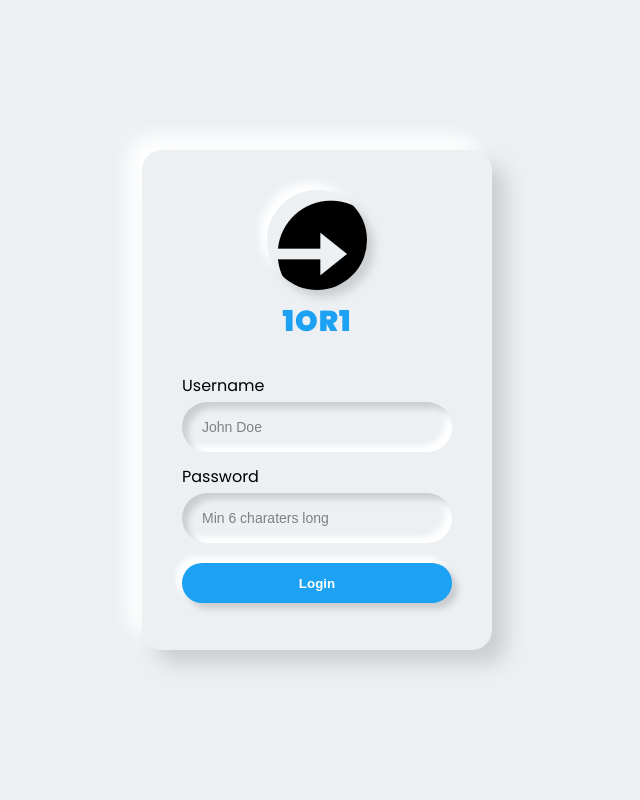
After one commit to uzbekcoder96/blog, a Django app: page /login/ in a window 1280 px wide. The commit adds this page. Shown: the whole page, without its empty margins (323-963 px from the left). Run offline with Django 4.2, Linux system fonts and the light colour scheme.

Commit message:
login html

```diff
--- a/blog/urls.py
+++ b/blog/urls.py
@@ -1,5 +1,5 @@
 from django.urls import path
-from .views import home_page_view, post_detail_view, all_post_view, about_view, contact_view
+from .views import home_page_view, post_detail_view, all_post_view, about_view, contact_view, register_view, login_view
 
 app_name = 'blog'
 
@@ -9,4 +9,7 @@ urlpatterns = [
     path('post/<int:id>', post_detail_view, name='post_detail'),
     path('about/', about_view, name='about'),
     path('contact/', contact_view, name='contact'),
+
+    path('register/', register_view, name='register'),
+    path('login/', login_view, name='login'),
 ]
--- a/blog/views.py
+++ b/blog/views.py
@@ -42,3 +42,15 @@ def contact_view(request):
 
     context = {}
     return render(request, 'contact.html', context)
+
+def register_view(request):
+
+    context = {}
+
+    return render(request, 'register.html', context)
+
+def login_view(request):
+
+    context = {}
+
+    return render(request, 'login.html', context)
--- /dev/null
+++ b/static/assets/css/register.css
@@ -0,0 +1,137 @@
+@import url('https://fonts.googleapis.com/css2?family=Poppins:wght@400;900&display=swap');
+
+body {
+  margin: 0;
+  width: 100vw;
+  height: 100vh;
+  background: #ecf0f3;
+  display: flex;
+  align-items: center;
+  text-align: center;
+  justify-content: center;
+  place-items: center;
+  overflow: hidden;
+  font-family: poppins;
+}
+
+.container {
+  position: relative;
+  width: 350px;
+  height: 500px;
+  border-radius: 20px;
+  padding: 40px;
+  box-sizing: border-box;
+  background: #ecf0f3;
+  box-shadow: 14px 14px 20px #cbced1, -14px -14px 20px white;
+}
+
+.container1 {
+  position: relative;
+  width: 350px;
+  height: 650px;
+  border-radius: 20px;
+  padding: 40px;
+  box-sizing: border-box;
+  background: #ecf0f3;
+  box-shadow: 14px 14px 20px #cbced1, -14px -14px 20px white;
+}
+
+.brand-logo__login {
+  height: 100px;
+  width: 100px;
+  background: url("../images/Login.png");
+  background-repeat: no-repeat;
+  margin: auto;
+  padding-bottom: 2px;
+  border-radius: 50%;
+  box-sizing: border-box;
+  box-shadow: 7px 7px 10px #cbced1, -7px -7px 10px white;
+}
+.brand-logo__register {
+  height: 100px;
+  width: 100px;
+  background: url("../images/register.png");
+  background-repeat: no-repeat;
+  margin: auto;
+  border-radius: 50%;
+  box-sizing: border-box;
+  box-shadow: 7px 7px 10px #cbced1, -7px -7px 10px white;
+}
+
+.brand-title {
+  margin-top: 10px;
+  font-weight: 900;
+  font-size: 1.8rem;
+  color: #1DA1F2;
+  letter-spacing: 1px;
+}
+
+.inputs {
+  text-align: left;
+  margin-top: 30px;
+}
+
+label, input, button {
+  display: block;
+  width: 100%;
+  padding: 0;
+  border: none;
+  outline: none;
+  box-sizing: border-box;
+}
+
+label {
+  margin-bottom: 4px;
+}
+
+label:nth-of-type(2) {
+  margin-top: 12px;
+}
+
+input::placeholder {
+  color: gray;
+}
+
+input {
+  background: #ecf0f3;
+  padding: 10px;
+  padding-left: 20px;
+  height: 50px;
+  font-size: 14px;
+  border-radius: 50px;
+  box-shadow: inset 6px 6px 6px #cbced1, inset -6px -6px 6px white;
+}
+
+button {
+  color: white;
+  margin-top: 20px;
+  background: #1DA1F2;
+  height: 40px;
+  border-radius: 20px;
+  cursor: pointer;
+  font-weight: 900;
+  box-shadow: 6px 6px 6px #cbced1, -6px -6px 6px white;
+  transition: 0.5s;
+}
+
+button:hover {
+  box-shadow: none;
+}
+
+a {
+  position: absolute;
+  font-size: 8px;
+  bottom: 4px;
+  right: 4px;
+  text-decoration: none;
+  color: black;
+  background: yellow;
+  border-radius: 10px;
+  padding: 2px;
+}
+
+h1 {
+  position: absolute;
+  top: 0;
+  left: 0;
+}
--- /dev/null
+++ b/templates/login.html
@@ -0,0 +1,19 @@
+{% load static %}
+
+<link rel="stylesheet" href="{% static 'assets/css/register.css' %} ">
+<body>
+<div class="container">
+    <div class="brand-logo__login"></div>
+    <div class="brand-title">1OR1</div>
+    <div class="inputs">
+      <label>Username</label>
+      <input type="text" placeholder="John Doe" />
+      <label>Password</label>
+      <input type="password" placeholder="Min 6 charaters long" />
+
+      <button type="submit">Login</button>
+    </div>
+
+  </div>
+
+</body>
```
Also changed, not shown: templates/base.html (+13 -0 lines), templates/register.html (added, +22 -0 lines), static/assets/images/Login.png (added), static/assets/images/register.png (added).
